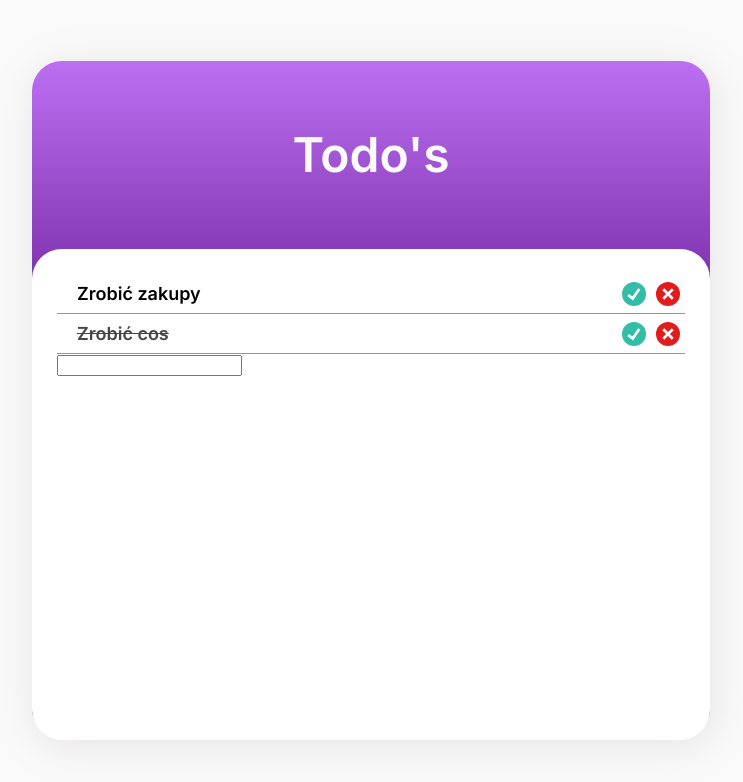
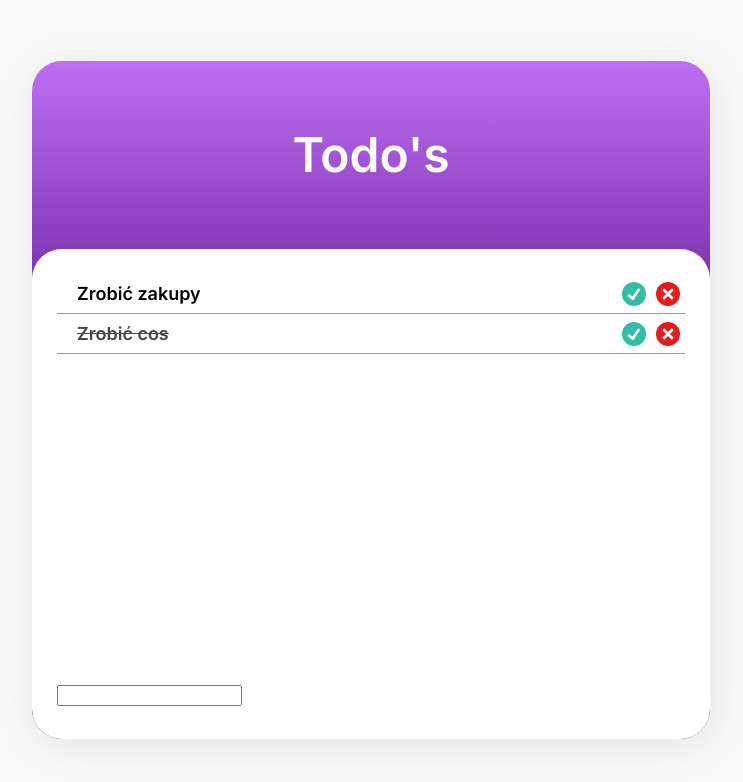
Before and after one commit to 531devv/vue-todo, a Vue app: page / in a window 1280 px wide. Shown: the top 782 px of the page, without its empty margins (269-1012 px from the left). Built offline with nearby package versions, Linux system fonts and the light colour scheme.

Commit message:
Some method fixes and styles

```diff
--- a/src/assets/css/main.css
+++ b/src/assets/css/main.css
@@ -61,6 +61,7 @@ body {
     background: linear-gradient(180deg, #BC6FF1 0%, #52057B 57.52%);
     box-shadow: 3px 6px 40px rgba(138, 120, 120, 0.18);
     border-radius: 30px;
+    overflow: hidden;
 }
 
 .t-todo-app__header {
@@ -76,10 +77,20 @@ body {
 }
 
 .t-todo-app__main-container {
-    height: 491px;
     background-color: #FFF;
     border-radius: 30px;
     padding: 25px;
+    overflow: scroll;
+    height: 491px;
+}
+
+::-webkit-scrollbar {
+    width: 0px;  /* Remove scrollbar space */
+    background: transparent;  /* Optional: just make scrollbar invisible */
+}
+
+.t-todo-app__todo-item-box {
+    height: 410px;
 }
 
 .t-todo-app__text-box {
--- a/src/components/TodoApp.vue
+++ b/src/components/TodoApp.vue
@@ -7,9 +7,9 @@
             <h1>Todo's</h1>
           </div>
           <div class="o-col t-todo-app__main-container">
-            <TodoItem v-bind:item="item" v-for="item in items"
-            v-bind:key="item.id" @doneClicked = "setItemDone"
-            @removeClicked = "removeItem"/>
+            <div class="t-todo-app__todo-item-box">
+              <TodoItem v-bind:item="item" v-for="item in items" v-bind:key="item.id" @doneClicked = "setItemDone" @removeClicked = "removeItem"/>
+            </div>
             <TodoInput @onSubmit="addItem" />
           </div>
         </div>
--- a/src/components/TodoInput.vue
+++ b/src/components/TodoInput.vue
@@ -14,6 +14,7 @@ export default {
     methods: {
         addItem() {
             this.$emit('onSubmit', this.newItem);
+            this.newItem = '';
         }
     }
 }
```
